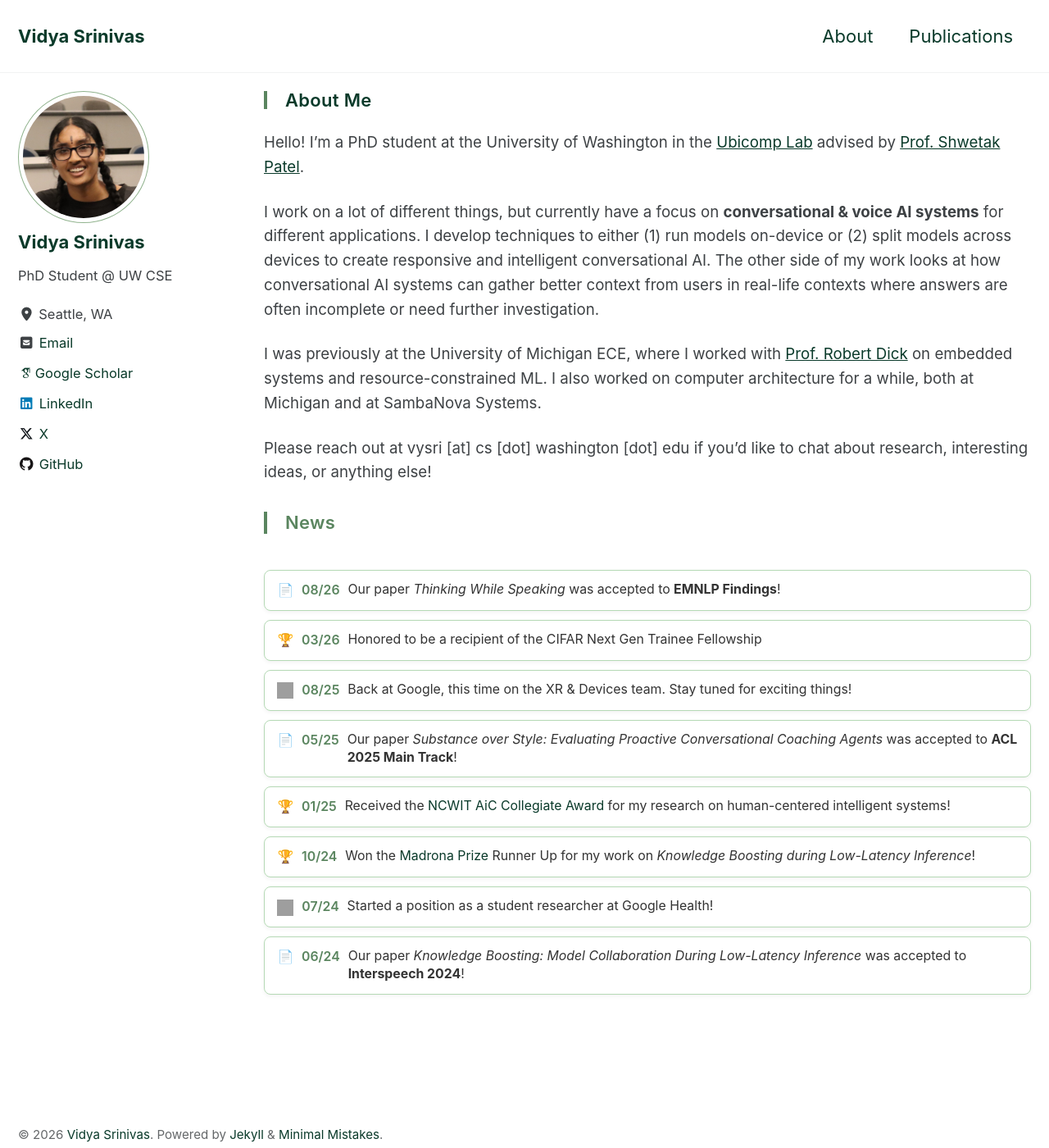
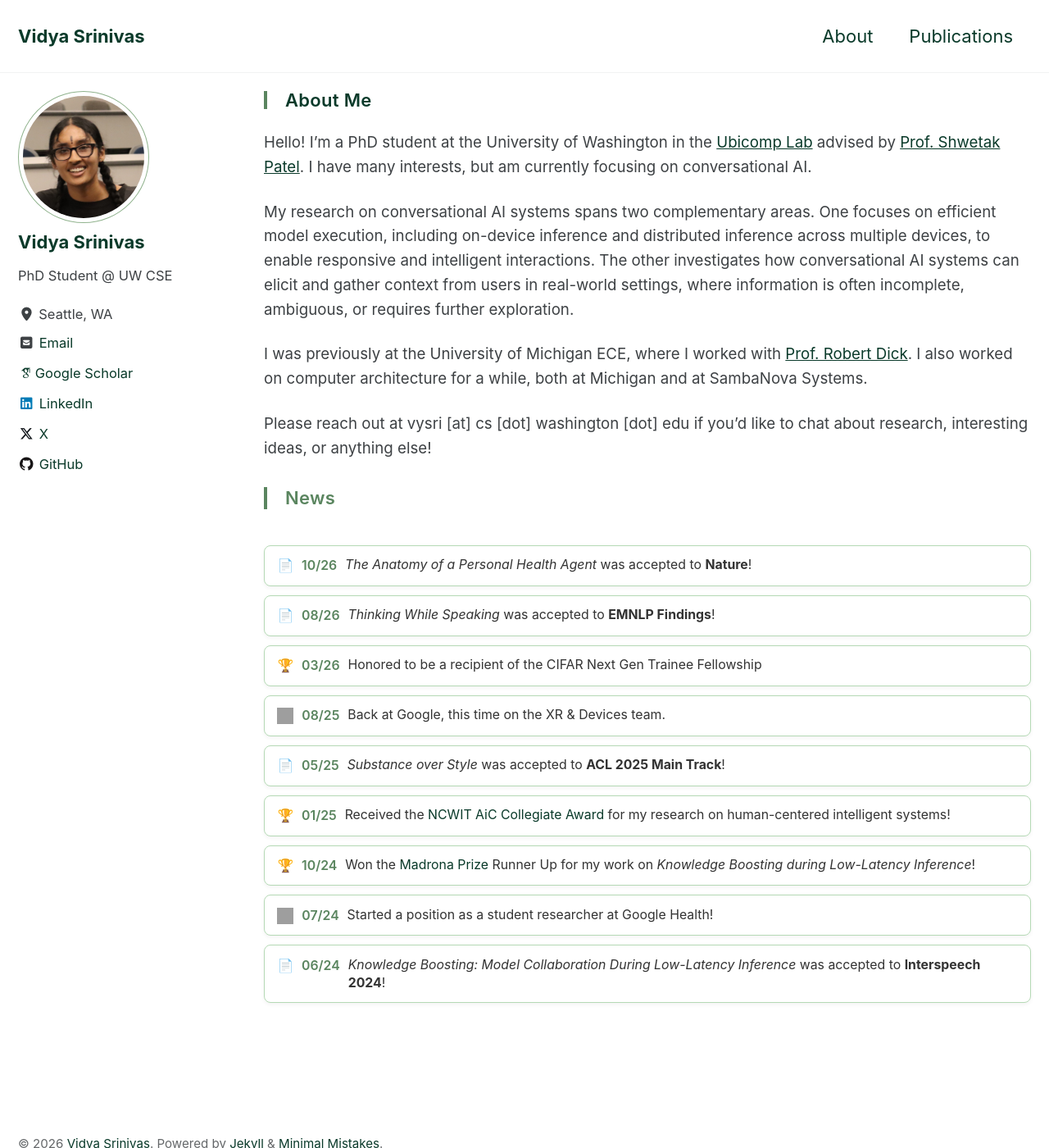
Before and after one commit to vysri/vysri.github.io, a Jekyll site: the page built from index.md, in a window 1280 px wide and 1400 px high. Shown: the whole window at 82% size. Built offline with Jekyll 4.4.1, drawn with Linux system fonts in a browser that asks for light colours; cached includes are drawn as plain includes; some web fonts are replaced; grey boxes are pictures that could not be loaded.

Commit message:
add Nature and some other stuff

```diff
--- a/index.md
+++ b/index.md
@@ -7,11 +7,11 @@ title: "About Me"
 
 <div class="bio-column" markdown="1">
 
-Hello! I'm a PhD student at the University of Washington in the [Ubicomp Lab](https://ubicomplab.cs.washington.edu/) advised by [Prof. Shwetak Patel](https://www.cs.washington.edu/people/faculty/shwetak-patel/).
+Hello! I'm a PhD student at the University of Washington in the [Ubicomp Lab](https://ubicomplab.cs.washington.edu/) advised by [Prof. Shwetak Patel](https://www.cs.washington.edu/people/faculty/shwetak-patel/). I have many interests, but am currently focusing on conversational AI.
 
-I work on a lot of different things, but currently have a focus on **conversational & voice AI systems** for different applications. I develop techniques to either (1) run models on-device or (2) split models across devices to create responsive and intelligent conversational AI. The other side of my work looks at how conversational AI systems can gather better context from users in real-life contexts where answers are often incomplete or need further investigation.
+My research on conversational AI systems spans two complementary areas. One focuses on efficient model execution, including on-device inference and distributed inference across multiple devices, to enable responsive and intelligent interactions. The other investigates how conversational AI systems can elicit and gather context from users in real-world settings, where information is often incomplete, ambiguous, or requires further exploration.
 
-I was previously at the University of Michigan ECE, where I worked with [Prof. Robert Dick](https://robertdick.org/) on embedded systems and resource-constrained ML. I also worked on computer architecture for a while, both at Michigan and at SambaNova Systems.
+I was previously at the University of Michigan ECE, where I worked with [Prof. Robert Dick](https://robertdick.org/). I also worked on computer architecture for a while, both at Michigan and at SambaNova Systems.
 
 Please reach out at vysri [at] cs [dot] washington [dot] edu if you'd like to chat about research, interesting ideas, or anything else!
 <!-- 🚧 This website is under construction. 🚧
@@ -27,8 +27,14 @@ Please reach out at vysri [at] cs [dot] washington [dot] edu if you'd like to ch
 
 <div class="news-entry">
   <span class="news-emoji">📄</span>
+  <span class="news-date">10/26</span>
+  <span class="news-text"><em>The Anatomy of a Personal Health Agent</em> was accepted to <strong>Nature</strong>!</span>
+</div>
+
+<div class="news-entry">
+  <span class="news-emoji">📄</span>
   <span class="news-date">08/26</span>
-  <span class="news-text">Our paper <em>Thinking While Speaking</em> was accepted to <strong>EMNLP Findings</strong>!</span>
+  <span class="news-text"><em>Thinking While Speaking</em> was accepted to <strong>EMNLP Findings</strong>!</span>
 </div>
 
 <div class="news-entry">
@@ -40,13 +46,13 @@ Please reach out at vysri [at] cs [dot] washington [dot] edu if you'd like to ch
 <div class="news-entry">
   <span class="news-emoji"><img src="https://fonts.gstatic.com/s/i/productlogos/googleg/v6/24px.svg" alt="Google" style="width: 20px; height: 20px;"></span>
   <span class="news-date">08/25</span>
-  <span class="news-text">Back at Google, this time on the XR & Devices team. Stay tuned for exciting things!</span>
+  <span class="news-text">Back at Google, this time on the XR & Devices team.</span>
 </div>
 
 <div class="news-entry">
   <span class="news-emoji">📄</span>
   <span class="news-date">05/25</span>
-  <span class="news-text">Our paper <em>Substance over Style: Evaluating Proactive Conversational Coaching Agents</em> was accepted to <strong>ACL 2025 Main Track</strong>!
+  <span class="news-text"><em>Substance over Style</em> was accepted to <strong>ACL 2025 Main Track</strong>!
   </span>
 </div>
 
@@ -71,7 +77,7 @@ Please reach out at vysri [at] cs [dot] washington [dot] edu if you'd like to ch
 <div class="news-entry">
   <span class="news-emoji">📄</span>
   <span class="news-date">06/24</span>
-  <span class="news-text">Our paper <em>Knowledge Boosting: Model Collaboration During Low-Latency Inference</em> was accepted to <strong>Interspeech 2024</strong>!
+  <span class="news-text"><em>Knowledge Boosting: Model Collaboration During Low-Latency Inference</em> was accepted to <strong>Interspeech 2024</strong>!
   </span>
 </div>
 
```
Also changed, not shown: publications.md (+25 -24 lines).
